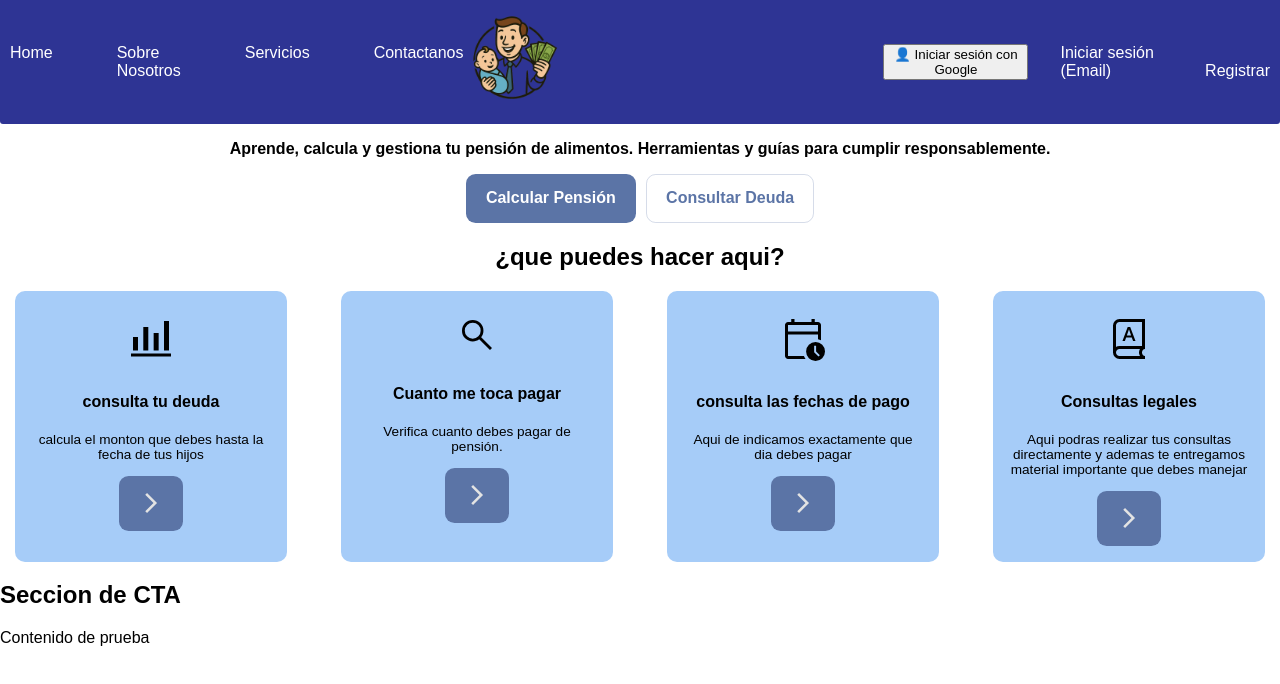
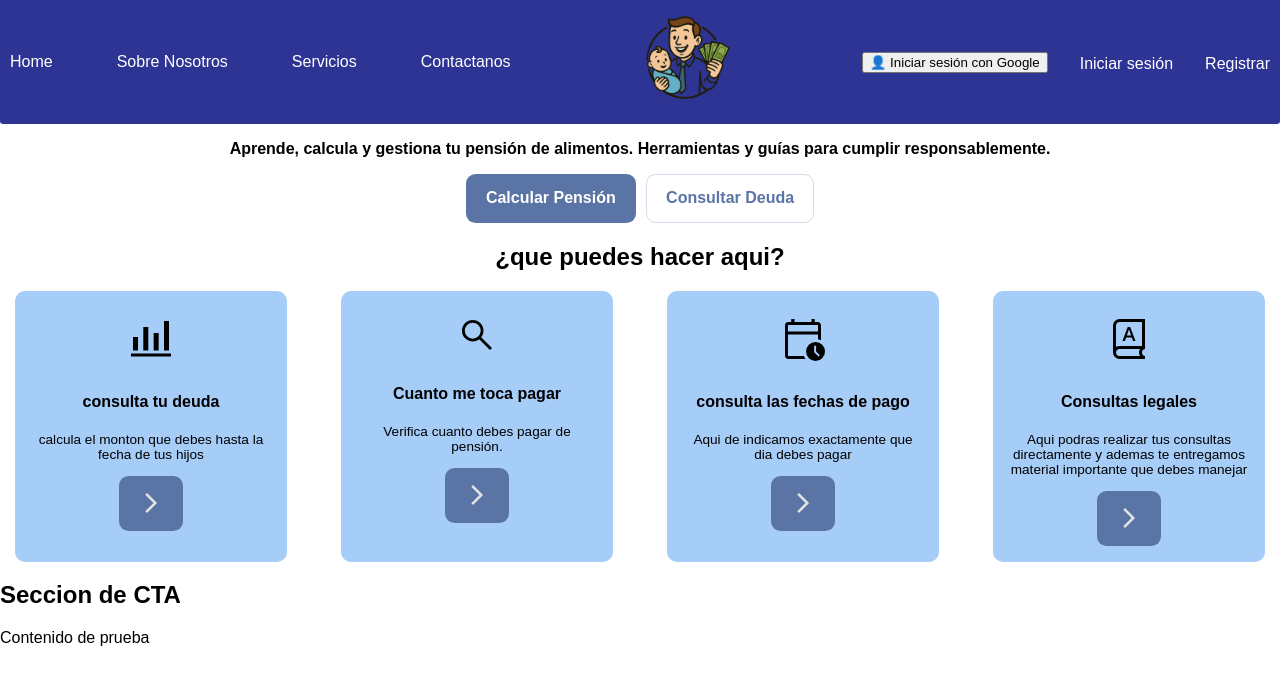
Before and after one commit to seinosuke14/PapitoCoraz-n, a Next.js app: page / in a window 1280 px wide. Shown: the top 684 px of the page. Built offline with nearby package versions, Linux system fonts and the light colour scheme; no server answers.

Commit message:
ultima actualizacion sobre firebase

```diff
--- a/src/libs/firebase/clients.ts
+++ b/src/libs/firebase/clients.ts
@@ -1,5 +1,5 @@
 import { initializeApp, getApps, getApp } from "firebase/app";
-import { getAuth, GoogleAuthProvider } from "firebase/auth";
+import { getAuth, GoogleAuthProvider,setPersistence,browserLocalPersistence } from "firebase/auth";
 
 const app = getApps().length ? getApp() : initializeApp({
   apiKey: process.env.NEXT_PUBLIC_FIREBASE_API_KEY!,
@@ -8,4 +8,5 @@ const app = getApps().length ? getApp() : initializeApp({
   appId: process.env.NEXT_PUBLIC_FIREBASE_APP_ID!,
 });
 export const auth = getAuth(app);
+setPersistence(auth, browserLocalPersistence);
 export const googleProvider = new GoogleAuthProvider();
--- a/src/sections/home/hero/hero.tsx
+++ b/src/sections/home/hero/hero.tsx
@@ -9,8 +9,7 @@ import "./hero-style.scss";
     return (
         <section className="hero">
             <div className="hero-content">
-                <p>Aprende, calcula y gestiona tu pensión de alimentos.
-                    Herramientas y guías para cumplir responsablemente.</p>
+                <p>Aprende, calcula y gestiona tu pensión de alimentos. Herramientas y guías para cumplir responsablemente.</p>
             </div>
             <div className="hero-buttons">
                 <Button variant="primary" href="/calcular" >Calcular Pensión</Button>
--- a/src/sections/home/navbar/navbar.scss
+++ b/src/sections/home/navbar/navbar.scss
@@ -8,7 +8,6 @@
     border-radius: 0px 0px 3px 3px;
 }
 .logo{
-    padding-right: 20em;
 }
 .logo-image{
     width: 100px;
--- a/src/sections/home/navbar/usersection.tsx
+++ b/src/sections/home/navbar/usersection.tsx
@@ -114,7 +114,7 @@ export default function UserSection ({
 
       {/* Si tienes una página con formulario de email/password */}
       <Link href="/login" className="log-in-alt">
-        Iniciar sesión (Email)
+        Iniciar sesión
       </Link>
 
       {/* Corrijo el link: decía /logout pero el texto era "Registrar" */}
```
